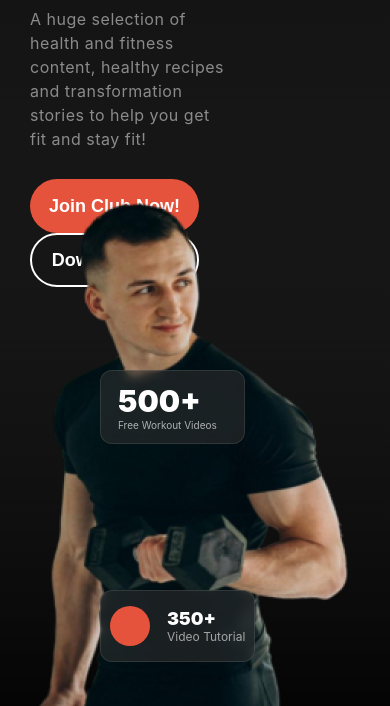
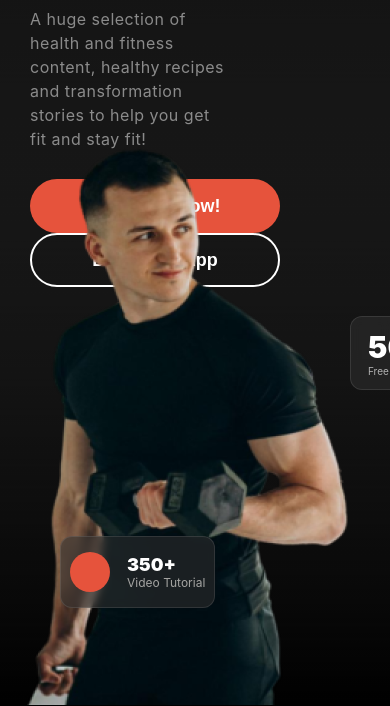
Before and after one commit to shahalimshompod/my-2nd-assignment, a plain HTML site: page index.html in a window 390 px wide. Shown: the part 380-1086 px from the top of the page. Drawn offline with Linux system fonts and the light colour scheme.

Commit message:
solved problems

```diff
--- a/style.css
+++ b/style.css
@@ -972,6 +972,7 @@ sub{
 
     .banner-contents{
         flex-direction: column;
+        gap: 0px;
     }
 
     .banner-text-content h1{
@@ -999,11 +1000,12 @@ sub{
     }
 
     .s-350{
-        left: 100px;
-        top: 970px;
+        left: 60px;
+        top: 916px;
         width: 155px;
         height: 72px;
     }
+
 
     .s-350 .text-content h3{
         font-size: 18px;
@@ -1020,8 +1022,8 @@ sub{
     }
 
     .s-500{
-        top: 750px;
-        left: 100px;
+        top: 696px;
+        left: 350px;
         width: 145px;
         height: 74px;
     }
@@ -1044,8 +1046,12 @@ sub{
     }
 
     .banner-text-content .btn-1, .banner-text-content .btn-2{
-        width: 169px;
+        width: 250px;
         height: 54px;
+    }
+
+    .banner-text-content .btn-1{
+        margin-right: 11.5px;
     }
     /* banner section styles end*/
 
```
